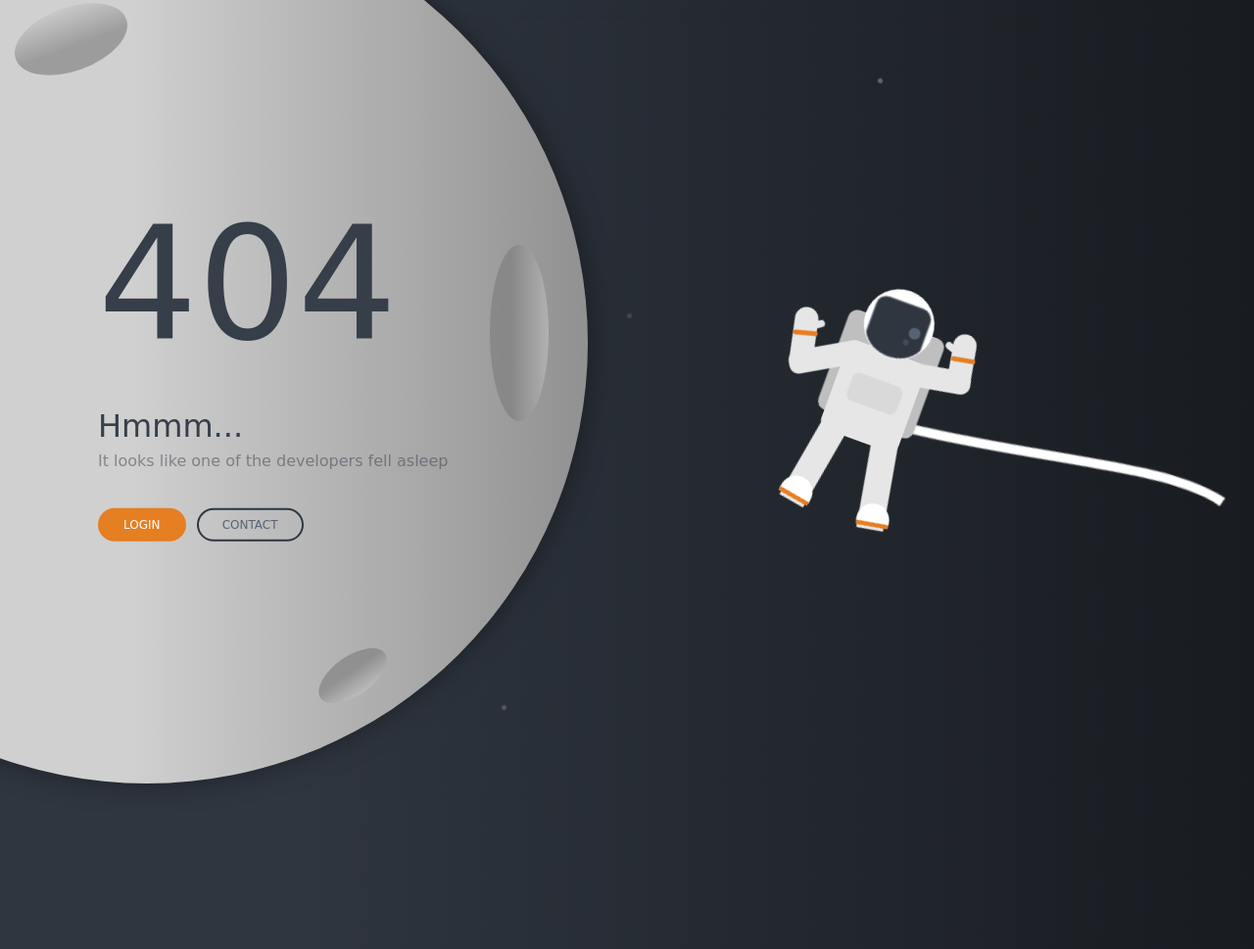
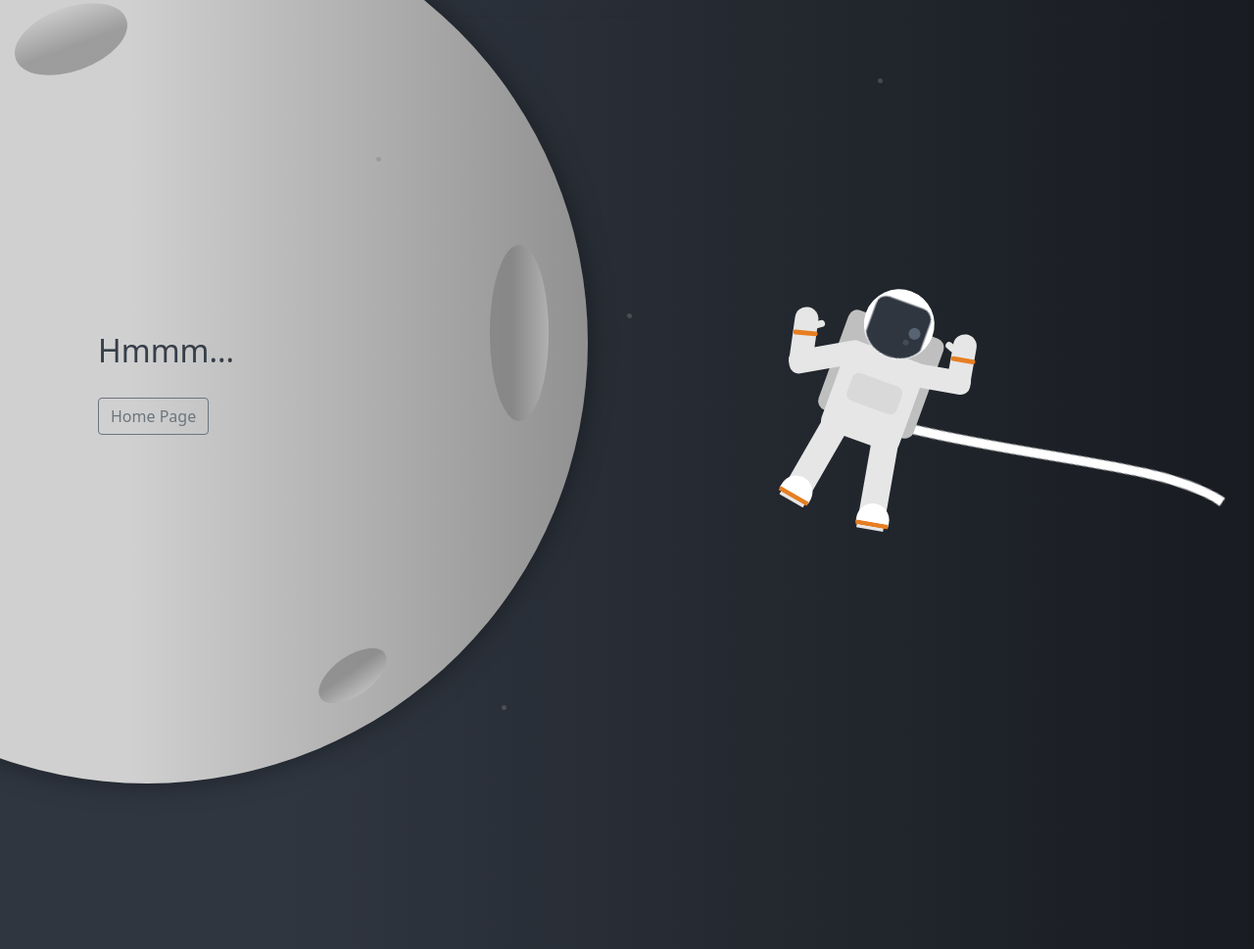
Before and after one commit to marthanda93/DataTables, a Flask app: template templates/error.html in a window 1280 px wide; the page is wider, and only the part inside the window is pictured. Shown: that part at 98% size. Run offline with Flask 2, Linux system fonts and the light colour scheme; the template is opened without the code that fills it, so the values that code supplies are empty; some libraries are stand-ins or nearby versions.

Commit message:
error handling

```diff
--- a/routes.py
+++ b/routes.py
@@ -304,7 +304,8 @@
         response["message"] = err.args[0]
 
     app.logger.error("{}: {}".format(err.description, response["message"]))
-    return render_template('error.html', the_title='Tiger Home Page', error=response['error'])
+
+    return render_template('error.html', the_title='Tiger Home Page', error=response['error'], error_code=err.code)
     # return jsonify(response), err.code
 
 @app.errorhandler(500)
--- a/templates/error.html
+++ b/templates/error.html
@@ -68,11 +68,6 @@
     animation-direction: alternate;
   }
 
-  @keyframes shimmer {
-    from {opacity: 0;}
-    to {opacity: 0.7;}
-  }
-
   .star1 {
     top: 40%;
     left: 50%;
@@ -109,6 +104,8 @@
     transform: translateY(-60%);
     font-family: 'Righteous', cursive;
     color: #363e49;
+    width: 430px;
+    font-family: inherit;
   }
 
   .error__title {
@@ -120,38 +117,8 @@
   }
 
   .error__description {
-    opacity: 0.5;
-  }
-
-  .error__button {
-    min-width: 7em;
-    margin-top: 3em;
-    margin-right: 0.5em;
-    padding: 0.5em 2em;
-    outline: none;
-    border: 2px solid #2f3640;
-    background-color: transparent;
-    border-radius: 8em;
-    color: #576375;
-    cursor: pointer;
-    transition-duration: 0.2s;
-    font-size: 0.75em;
-    font-family: 'Righteous', cursive;
-  }
-
-  .error__button:hover {
-    color: #21252c;
-  }
-
-  .error__button--active {
-    background-color: #e67e22;
-    border: 2px solid #e67e22;
-    color: white;
-  }
-
-  .error__button--active:hover {
-    box-shadow: 0px 0px 8px 0px rgba(0,0,0,0.5);
-    color: white;
+    color: #6b2a03;
+    font-size: 20px;
   }
 
   .astronaut {
@@ -398,11 +365,11 @@
   <div class="star star5"></div>
 
   <div class="error">
-    <div class="error__title">404</div>
+    <div class="error__title">{{ error_code }}</div>
     <div class="error__subtitle">Hmmm...</div>
-    <div class="error__description">It looks like one of the  developers fell asleep</div>
-    <button class="error__button error__button--active">LOGIN</button>
-    <button class="error__button">CONTACT</button>
+    <div class="error__description">{{ error }}</div>
+    <br />
+    <a class="btn btn-outline-secondary" href="/" role="button">Home Page</a>
   </div>
 
   <div class="astronaut">
```
